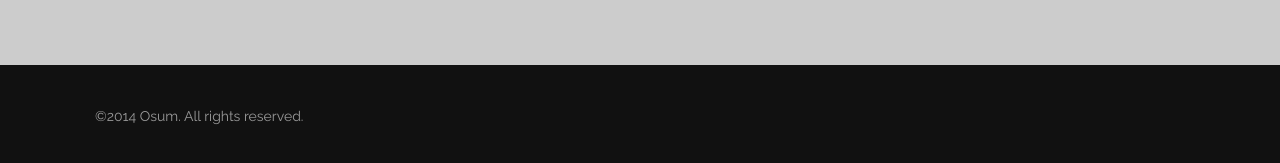
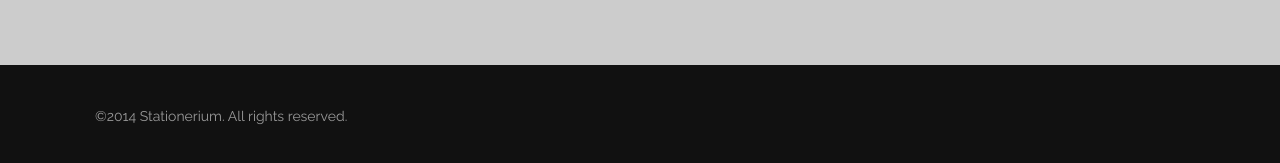
Before and after one commit to provs519/provs519.github.io, a Jekyll site: the page built from index.html, in a window 1280 px wide and 900 px high, scrolled down 10630 px. Shown: the part 732-895 px from the top of the window. Built offline with Jekyll 4.4.1, drawn with Linux system fonts in a browser that asks for light colours.

Commit message:
Title Update

```diff
--- a/_config.yml
+++ b/_config.yml
@@ -1,5 +1,5 @@
 # Site settings
-title: Osum
+title: Stationerium
 email: your-email@domain.com
 description: > # this means to ignore newlines until "baseurl:"
   Write an awesome description for your new site here. You can edit this
```
